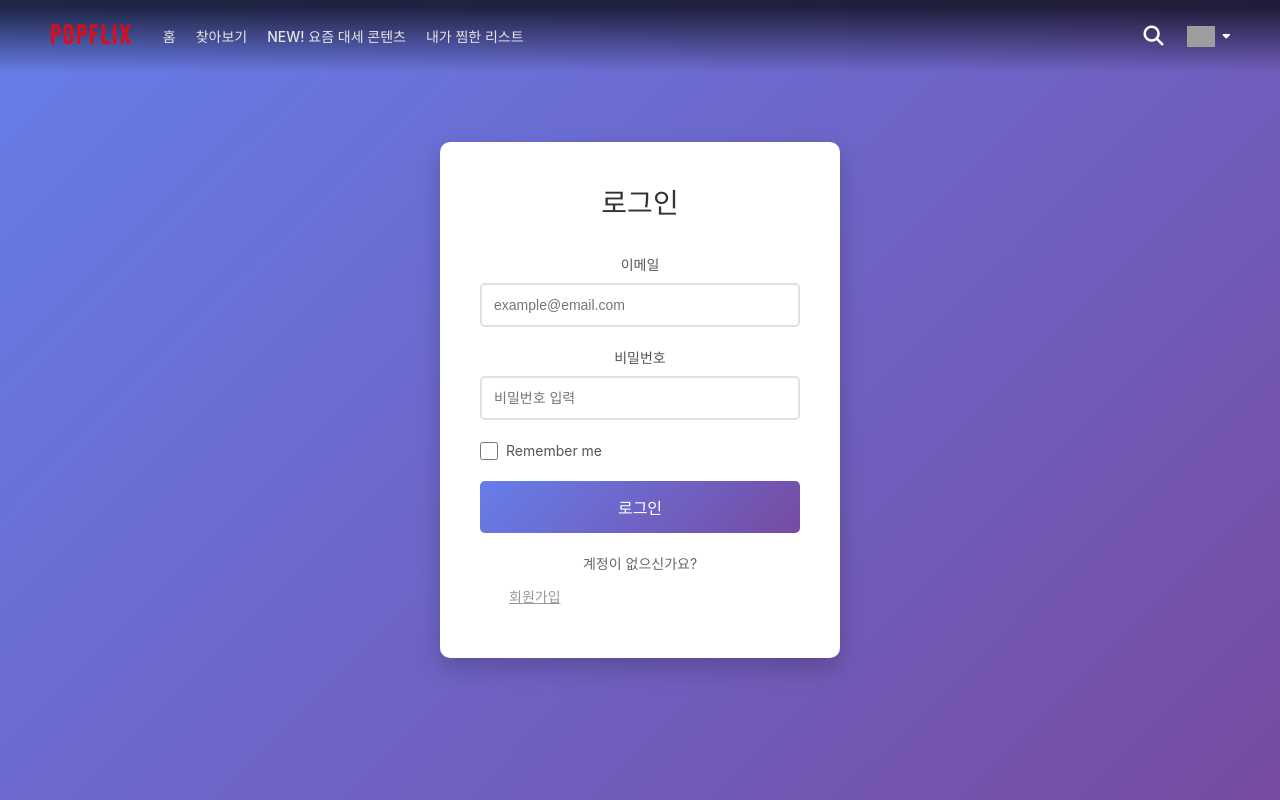
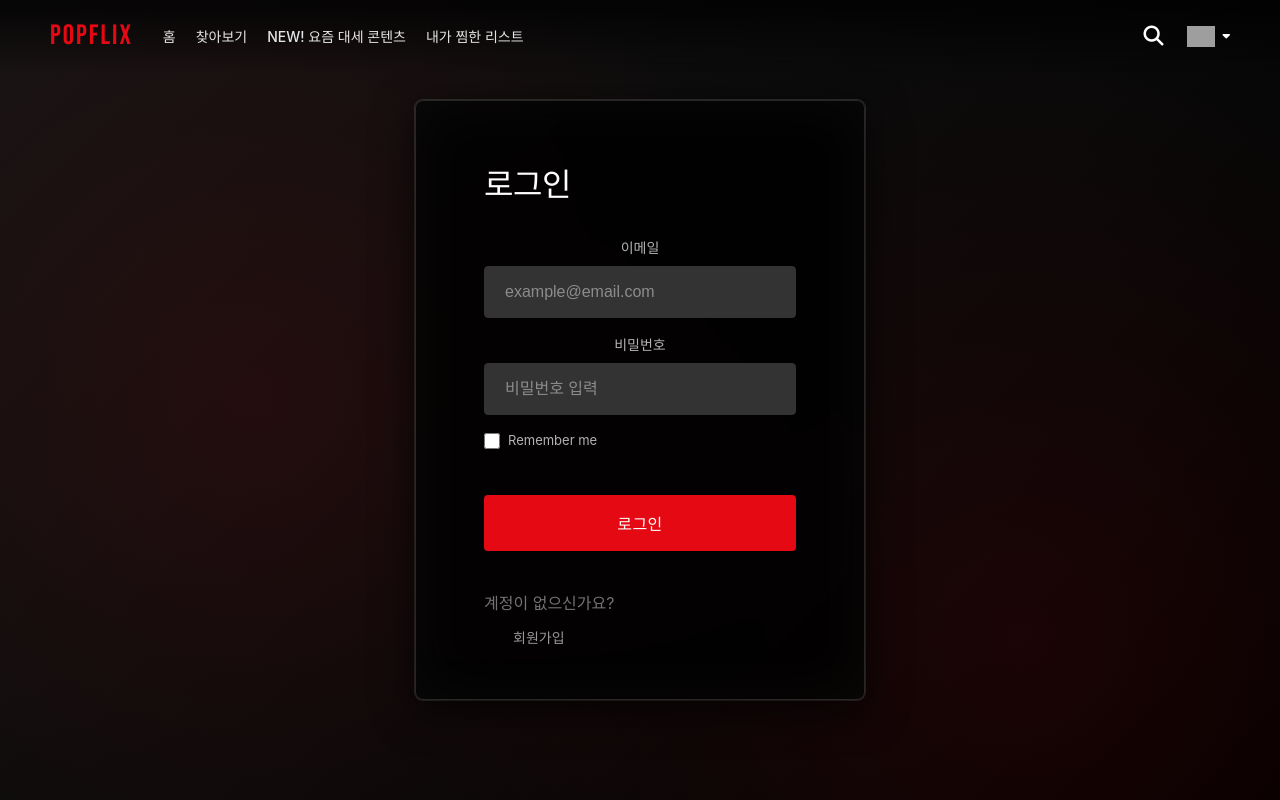
Before and after one commit to oneieo/Demo_Project, a React (Vite) app: page /#/signin in a window 1280 px wide. Built offline with nearby package versions, Linux system fonts and the light colour scheme; grey boxes are pictures that could not be loaded.

Commit message:
chore: 로그인/회원가입 카드 스타일 수정

```diff
--- a/src/css/SignIn.css
+++ b/src/css/SignIn.css
@@ -3,71 +3,116 @@
   display: flex;
   justify-content: center;
   align-items: center;
-  background: linear-gradient(135deg, #667eea 0%, #764ba2 100%);
+  background: linear-gradient(135deg, #141414 0%, #000000 100%);
   padding: 20px;
+  position: relative;
+  overflow: hidden;
+}
+
+/* 배경 패턴 효과 */
+.signin-container::before {
+  content: "";
+  position: absolute;
+  top: 0;
+  left: 0;
+  right: 0;
+  bottom: 0;
+  background: radial-gradient(
+      circle at 20% 50%,
+      rgba(229, 9, 20, 0.1) 0%,
+      transparent 50%
+    ),
+    radial-gradient(
+      circle at 80% 80%,
+      rgba(229, 9, 20, 0.1) 0%,
+      transparent 50%
+    );
+  pointer-events: none;
 }
 
 .signin-box {
-  background: white;
-  padding: 40px;
-  border-radius: 10px;
-  box-shadow: 0 10px 25px rgba(0, 0, 0, 0.2);
+  background: rgba(0, 0, 0, 0.85);
+  backdrop-filter: blur(10px);
+  padding: 60px 68px 40px;
+  border-radius: 8px;
+  box-shadow: 0 10px 40px rgba(0, 0, 0, 0.7),
+    0 0 0 1px rgba(255, 255, 255, 0.15),
+    inset 0 0 60px rgba(255, 255, 255, 0.03);
   width: 100%;
-  max-width: 400px;
+  max-width: 450px;
   transition: transform 0.3s ease;
+  border: 1px solid rgba(255, 255, 255, 0.15);
+  position: relative;
+  z-index: 1;
 }
 
 .signin-box:hover {
   transform: translateY(-5px);
+  box-shadow: 0 15px 50px rgba(229, 9, 20, 0.2), 0 0 0 1px rgba(229, 9, 20, 0.3),
+    inset 0 0 60px rgba(255, 255, 255, 0.05);
+  border-color: rgba(229, 9, 20, 0.3);
 }
 
 .signin-box h1 {
-  text-align: center;
-  margin-bottom: 30px;
-  color: #333;
-  font-size: 28px;
+  text-align: left;
+  margin-bottom: 28px;
+  color: #fff;
+  font-size: 32px;
+  font-weight: 700;
+  letter-spacing: -0.5px;
 }
 
 .error-message {
-  background-color: #fee;
-  color: #c33;
-  padding: 10px;
-  border-radius: 5px;
+  background-color: rgba(229, 9, 20, 0.15);
+  color: #e87c03;
+  border: 1px solid rgba(229, 9, 20, 0.3);
+  padding: 16px;
+  border-radius: 4px;
   margin-bottom: 20px;
   font-size: 14px;
-  text-align: center;
+  line-height: 1.5;
 }
 
 .form-group {
-  margin-bottom: 20px;
+  margin-bottom: 16px;
 }
 
 .form-group label {
   display: block;
   margin-bottom: 8px;
-  color: #555;
+  color: #b3b3b3;
   font-weight: 500;
   font-size: 14px;
 }
 
 .form-group input {
   width: 100%;
-  padding: 12px;
-  border: 2px solid #e0e0e0;
-  border-radius: 5px;
-  font-size: 14px;
+  padding: 16px 20px;
+  background: #333;
+  border: 1px solid #333;
+  border-radius: 4px;
+  font-size: 16px;
+  color: #fff;
   transition: all 0.3s ease;
   box-sizing: border-box;
 }
 
 .form-group input:focus {
   outline: none;
-  border-color: #667eea;
-  box-shadow: 0 0 0 3px rgba(102, 126, 234, 0.1);
+  background: #454545;
+  border-color: #e50914;
+  box-shadow: 0 0 0 1px #e50914;
+}
+
+.form-group input::placeholder {
+  color: #8c8c8c;
 }
 
 .form-options {
   margin-bottom: 20px;
+  display: flex;
+  justify-content: space-between;
+  align-items: center;
 }
 
 .checkbox-label {
@@ -80,71 +125,80 @@
 .checkbox-label input[type="checkbox"] {
   margin-right: 8px;
   cursor: pointer;
-  width: 18px;
-  height: 18px;
+  width: 16px;
+  height: 16px;
+  accent-color: #e50914;
 }
 
 .checkbox-label span {
-  font-size: 14px;
-  color: #555;
+  font-size: 13px;
+  color: #b3b3b3;
 }
 
 .submit-btn {
   width: 100%;
-  padding: 14px;
-  background: linear-gradient(135deg, #667eea 0%, #764ba2 100%);
+  padding: 16px;
+  background: #e50914;
   color: white;
   border: none;
-  border-radius: 5px;
+  border-radius: 4px;
   font-size: 16px;
-  font-weight: 600;
+  font-weight: 700;
   cursor: pointer;
   transition: all 0.3s ease;
+  margin-top: 24px;
   margin-bottom: 20px;
+  letter-spacing: 0.5px;
 }
 
 .submit-btn:hover {
+  background: #f40612;
   transform: translateY(-2px);
-  box-shadow: 0 5px 15px rgba(102, 126, 234, 0.4);
+  box-shadow: 0 8px 24px rgba(229, 9, 20, 0.4);
 }
 
 .submit-btn:active {
   transform: translateY(0);
+  background: #c00914;
 }
 
 .toggle-form {
-  text-align: center;
-  font-size: 14px;
-  color: #666;
+  text-align: left;
+  font-size: 16px;
+  color: #737373;
+  margin-top: 20px;
 }
 
 .toggle-btn {
   background: none;
   border: none;
-  color: #667eea;
-  font-weight: 600;
+  color: #fff;
+  font-weight: 500;
   cursor: pointer;
   margin-left: 5px;
-  text-decoration: underline;
-  font-size: 14px;
+  font-size: 16px;
+  transition: all 0.3s ease;
 }
 
 .toggle-btn:hover {
-  color: #764ba2;
+  color: #e50914;
+  text-decoration: underline;
 }
 
 /* 반응형 디자인 */
 @media (max-width: 480px) {
   .signin-box {
-    padding: 30px 20px;
+    padding: 40px 30px;
   }
 
   .signin-box h1 {
-    font-size: 24px;
+    font-size: 28px;
+  }
+
+  .form-group input {
+    padding: 14px 16px;
   }
 }
-
-/* 기존 CSS는 그대로 두고 아래 코드를 추가 */
 
 /* 플립 애니메이션 */
 .signin-box {
@@ -212,7 +266,7 @@
 
 .submit-btn:hover {
   transform: translateY(-2px);
-  box-shadow: 0 5px 15px rgba(229, 9, 20, 0.4);
+  box-shadow: 0 8px 24px rgba(229, 9, 20, 0.4);
 }
 
 .submit-btn:active {
@@ -224,7 +278,7 @@
 }
 
 .toggle-btn:hover {
-  transform: scale(1.05);
+  transform: scale(1.02);
 }
 
 /* 에러 메시지 애니메이션 */
@@ -251,3 +305,47 @@
     transform: translateX(5px);
   }
 }
+
+/* Input 포커스 애니메이션 */
+.form-group input {
+  position: relative;
+}
+
+.form-group {
+  position: relative;
+}
+
+.form-group input:focus + label,
+.form-group input:not(:placeholder-shown) + label {
+  transform: translateY(-25px);
+  font-size: 11px;
+  color: #e50914;
+}
+
+/* 로딩 상태 */
+.submit-btn.loading {
+  background: #8c0a0e;
+  pointer-events: none;
+  position: relative;
+}
+
+.submit-btn.loading::after {
+  content: "";
+  position: absolute;
+  width: 16px;
+  height: 16px;
+  top: 50%;
+  left: 50%;
+  margin-left: -8px;
+  margin-top: -8px;
+  border: 2px solid #ffffff40;
+  border-top-color: #fff;
+  border-radius: 50%;
+  animation: spin 0.6s linear infinite;
+}
+
+@keyframes spin {
+  to {
+    transform: rotate(360deg);
+  }
+}
```
